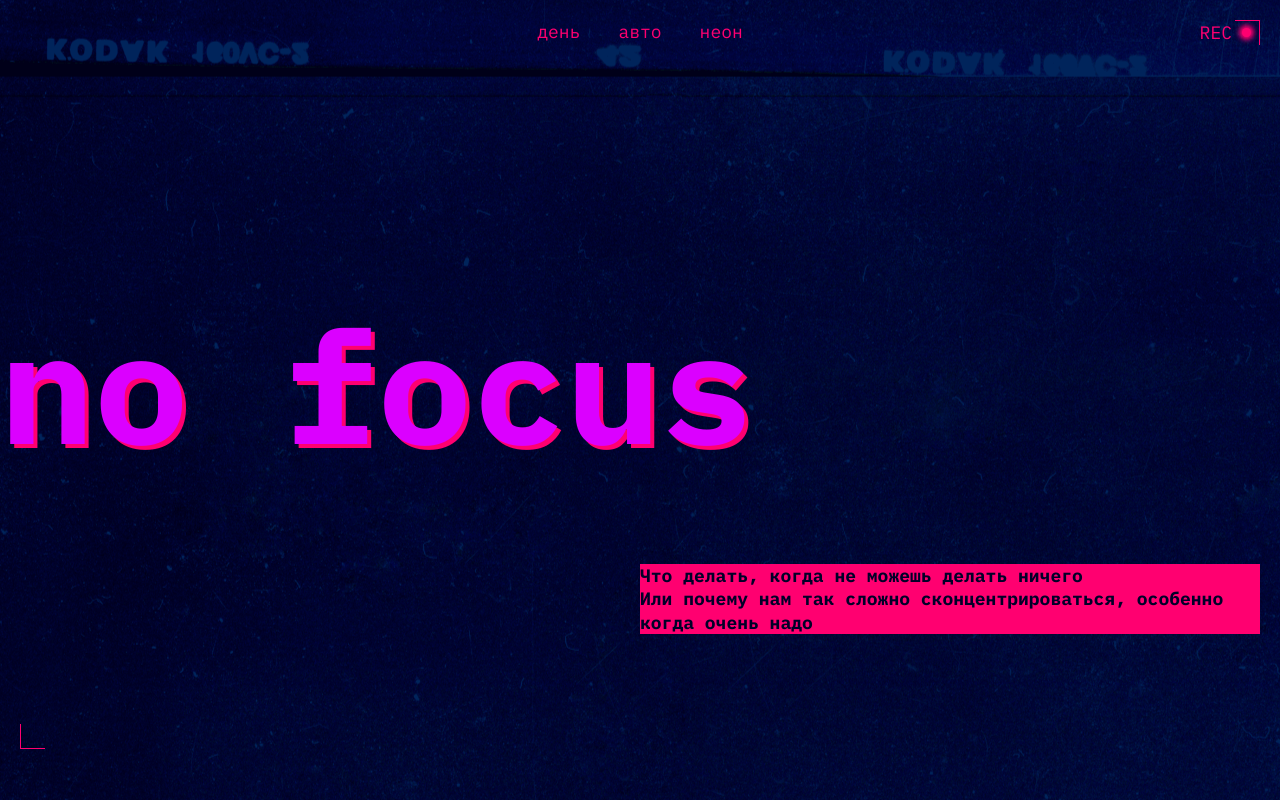
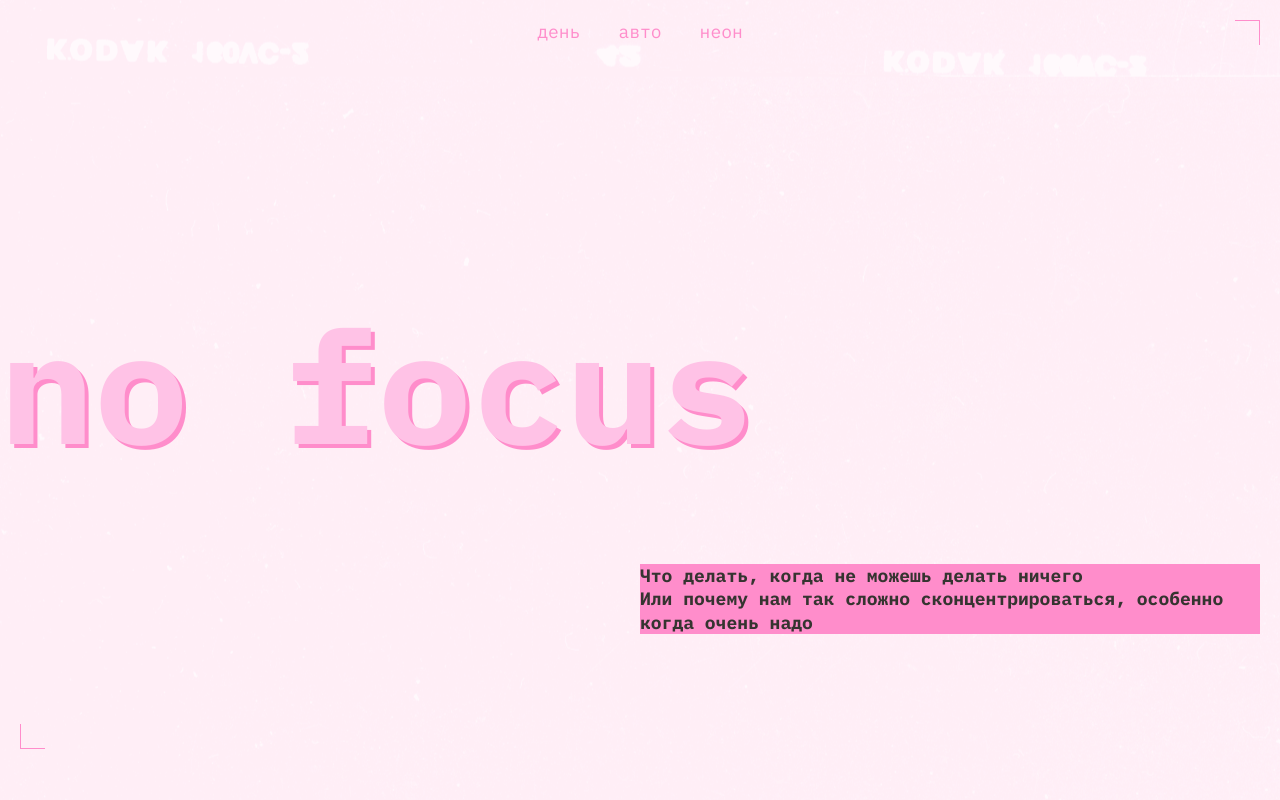
Before and after one commit to lolres/slozhno-sosredotochitsya, a website: page index.html in a window 1280 px wide. Both pictures are taken after a click on the button "день". Shown: the top 800 px of the page. Drawn offline with Linux system fonts and the light colour scheme.

Commit message:
A little bit for light theme

```diff
--- a/styles/dark.css
+++ b/styles/dark.css
@@ -9,4 +9,18 @@
     Так стили написанные ниже будут иметь больший вес,
     чем стили в медиазапросе предпочтений пользователя
   */
+  --background-color: #000028;
+  --accent-color: #ff0070;
+  --text-color: #f1b2ce;
+  --header-title: #db00ff;
+  --main-font: 'IBM Plex mono';
 }
+
+:root.theme-dark {
+  /* Дублируем переменные для тёмной темы */
+  --background-color: #000028;
+  --accent-color: #ff0070;
+  --text-color: #f1b2ce;
+  --header-title: #db00ff;
+  --main-font: 'IBM Plex mono';
+}
--- a/styles/light.css
+++ b/styles/light.css
@@ -9,4 +9,43 @@
     Так стили написанные ниже будут иметь больший вес,
     чем стили в медиазапросе предпочтений пользователя
   */
+  --background-color: #353430;
+  --accent-color: #FF8DCB;
+  --text-color: #353430;
+  --header-title: #FFC2E6;
+  --main-font: 'IBM Plex mono';
 }
+
+.theme_light .header__decor {
+  display: none;
+}
+
+.theme_light.page {
+  background-image: url(/images/cover-image-light.png);
+  background-position: center;
+  background-attachment: fixed;
+}
+
+/* Остальные стили */
+
+@media (prefers-color-scheme: light) {
+
+  :root {
+        /* Дублируем переменные светлой темы */
+        --background-color: #353430;
+        --accent-color: #FF8DCB;
+        --text-color: #353430;
+        --header-title: #FFC2E6;
+        --main-font: 'IBM Plex mono';
+    }
+
+    .header__decor {
+      display: none;
+    }
+
+    .page {
+      background-image: url(/images/cover-image-light.png);
+    }
+}
+
+/* Остальные стили */
--- a/styles/style.css
+++ b/styles/style.css
@@ -38,7 +38,7 @@
   position: relative;
   justify-self: end;
   margin-inline-end: 28px;
-  color: #FF0070;
+  color: var(--accent-color);
   text-transform: uppercase;
   text-align: center;
   font-family: var(--main-font);
--- a/styles/variables.css
+++ b/styles/variables.css
@@ -8,5 +8,5 @@
   --accent-color: #ff0070;
   --text-color: #f1b2ce;
   --header-title: #db00ff;
-  --main-font: "IBM Plex mono";
+  --main-font: 'IBM Plex mono';
 }
```
